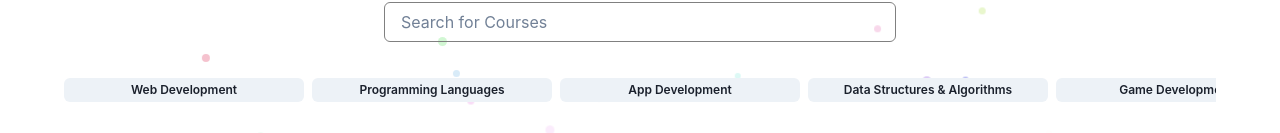
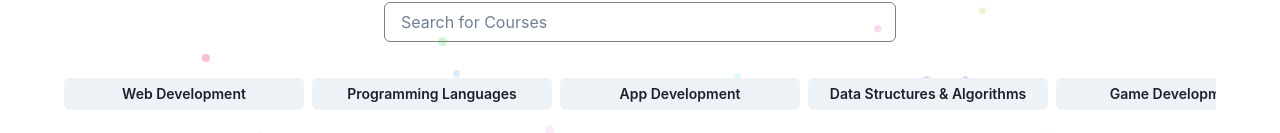
Before and after one commit to DeependraParmar/Learn-Logics, a React (Create React App) app: page /courses in a window 1280 px wide. Shown: the part 130-263 px from the top of the page. Built offline with nearby package versions, Linux system fonts and the light colour scheme.

Commit message:
Button Size in Courses Section Fixed

```diff
--- a/src/components/Courses/Courses.jsx
+++ b/src/components/Courses/Courses.jsx
@@ -48,7 +48,7 @@ const Courses = () => {
                 }}} >
                     {
                         categories.map((item, index) => (
-                            <Button minWidth={'60'} size={'xs'} key={index} onClick={() => setCategory(item)}>{item}</Button>
+                            <Button minWidth={'60'} size={'sm'} key={index} onClick={() => setCategory(item)}>{item}</Button>
                         ))
                     }
                 </HStack>
```
